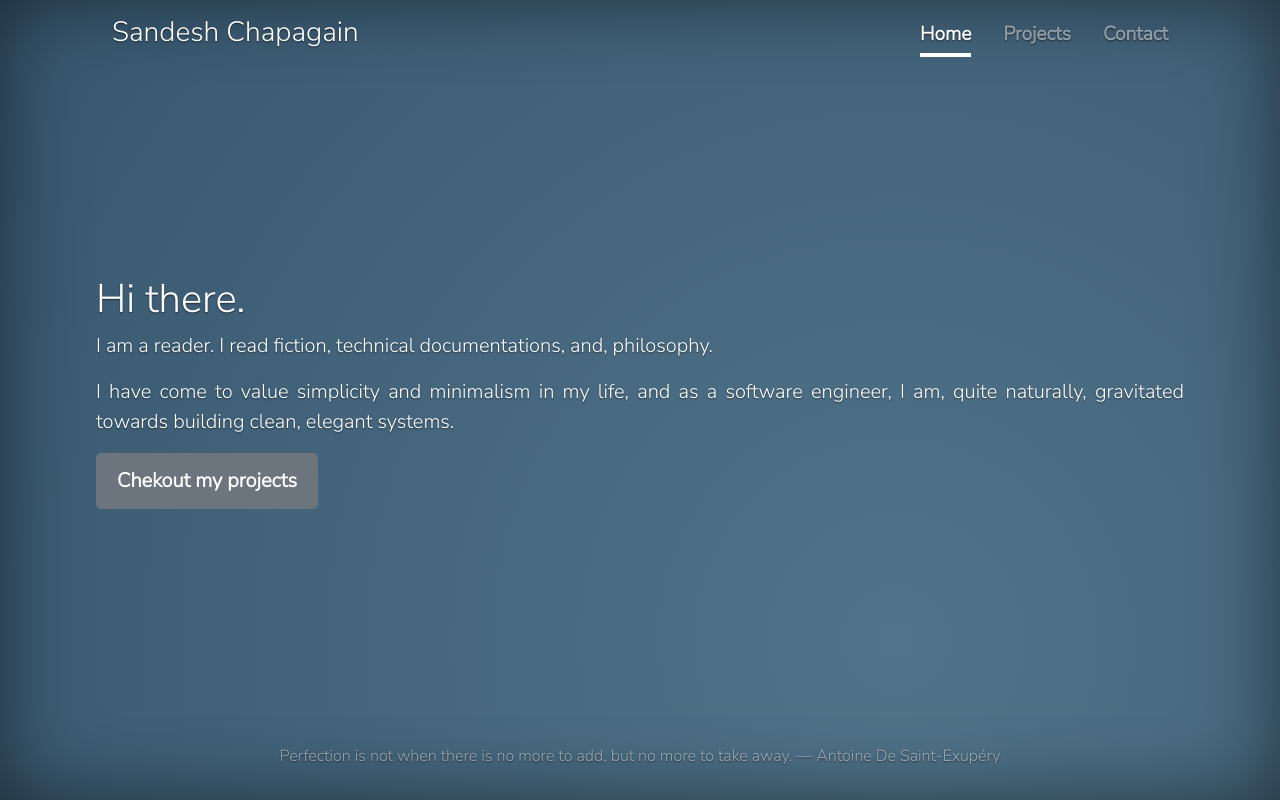
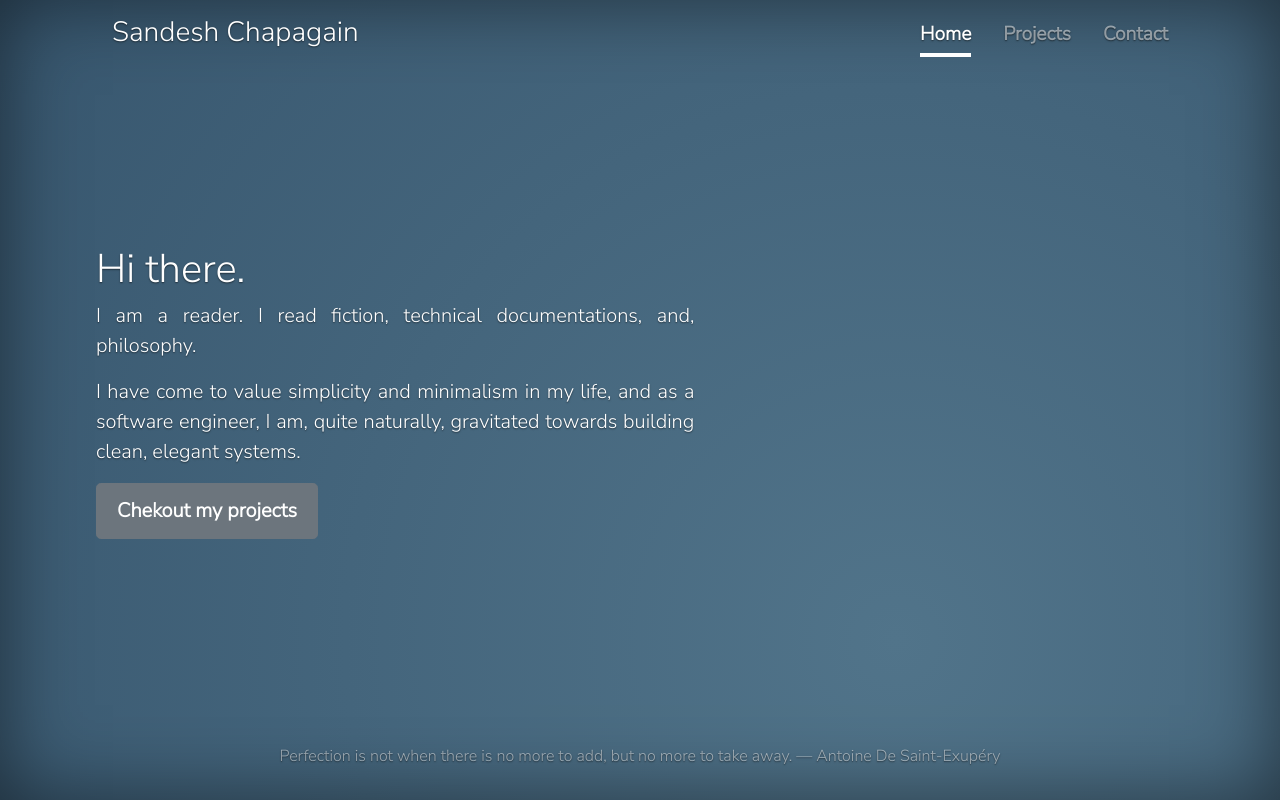
Before and after one commit to Schapagain/portfolio, a React (Create React App) app: page / in a window 1280 px wide. Built offline with nearby package versions, Linux system fonts and the light colour scheme; a web font is replaced by a local one.

Commit message:
switch active colors in dots

```diff
--- a/src/App.css
+++ b/src/App.css
@@ -86,7 +86,7 @@ a:hover {
   }
   .cover {
     text-align: justify;
-    /* width: 55%; */
+    width: 55%;
     color: white;
   }
   .cover-heading {
@@ -123,17 +123,17 @@ a:hover {
 }
 
 .slider-dots > .active {
-  background-color: rgb(92, 90, 87);
+  background-color: white;
 }
 
 .dot {
     width:10px;
     height:10px;
-    background-color: white;
+    background-color: rgb(92, 90, 87);
     border-radius: 15px;
 }
 
 .dot:hover {
-    background-color: rgb(92, 90, 87);
+    background-color: white;
     cursor: pointer;
 }
```
